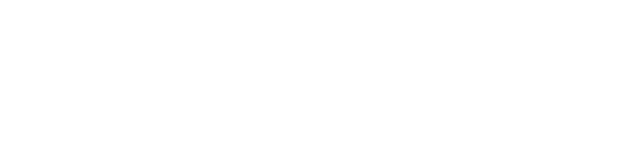
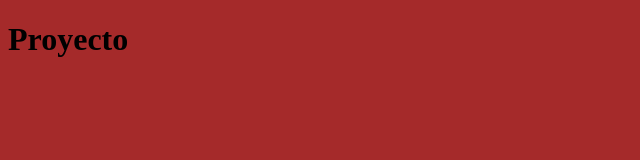
Before and after one commit to victor19-91/CursoGit, a plain HTML site: page index.html in a window 1280 px wide. Shown: the whole page, without its empty margins (0-640 px from the left). Drawn offline with Linux system fonts and the light colour scheme.

Commit message:
Agrego color y parrafo

```diff
--- a/css/estilo.css
+++ b/css/estilo.css
@@ -0,0 +1,3 @@
+body{
+    background-color: brown;
+}
--- a/index.html
+++ b/index.html
@@ -5,8 +5,9 @@
     <meta http-equiv="X-UA-Compatible" content="IE=edge">
     <meta name="viewport" content="width=device-width, initial-scale=1.0">
     <title>Document</title>
+    <link href="css/estilo.css" rel="stylesheet" type="text/css">
 </head>
 <body>
-
+    <h1>Proyecto</h1>
 </body>
 </html>
```
